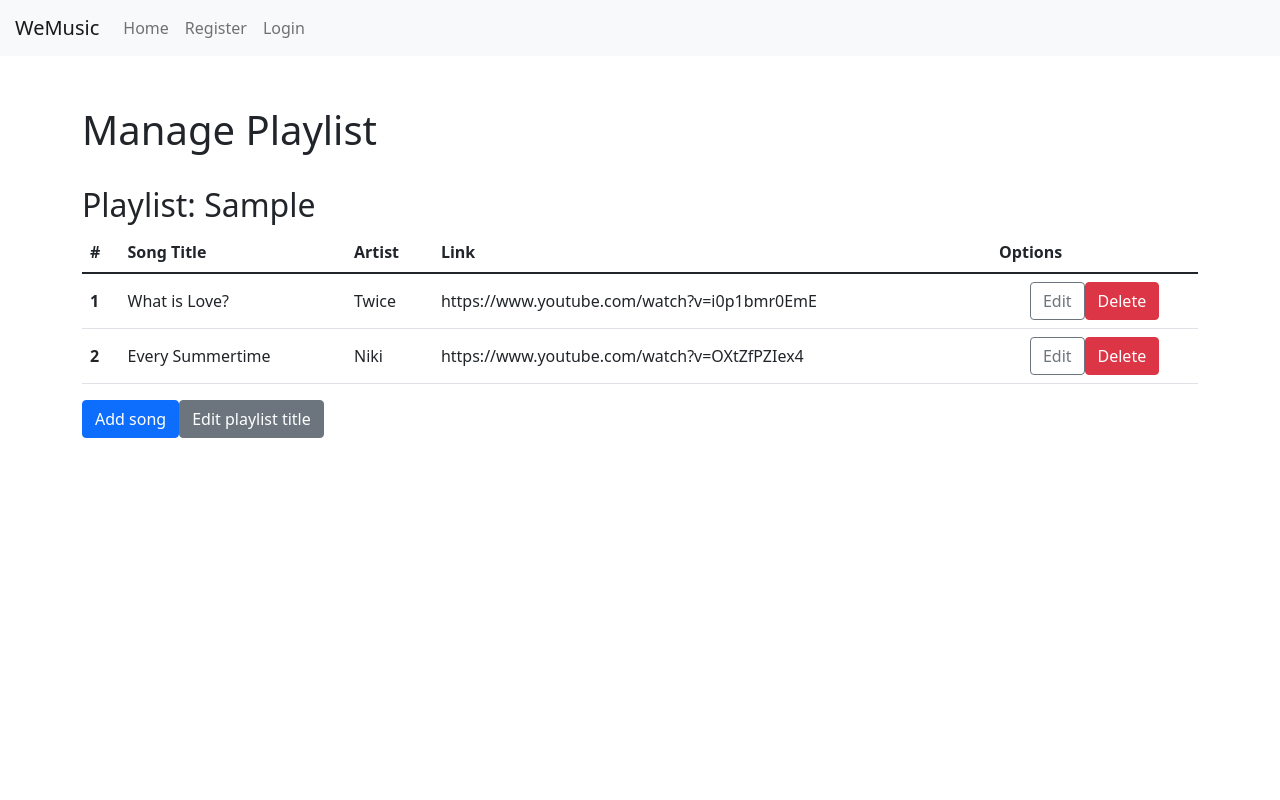
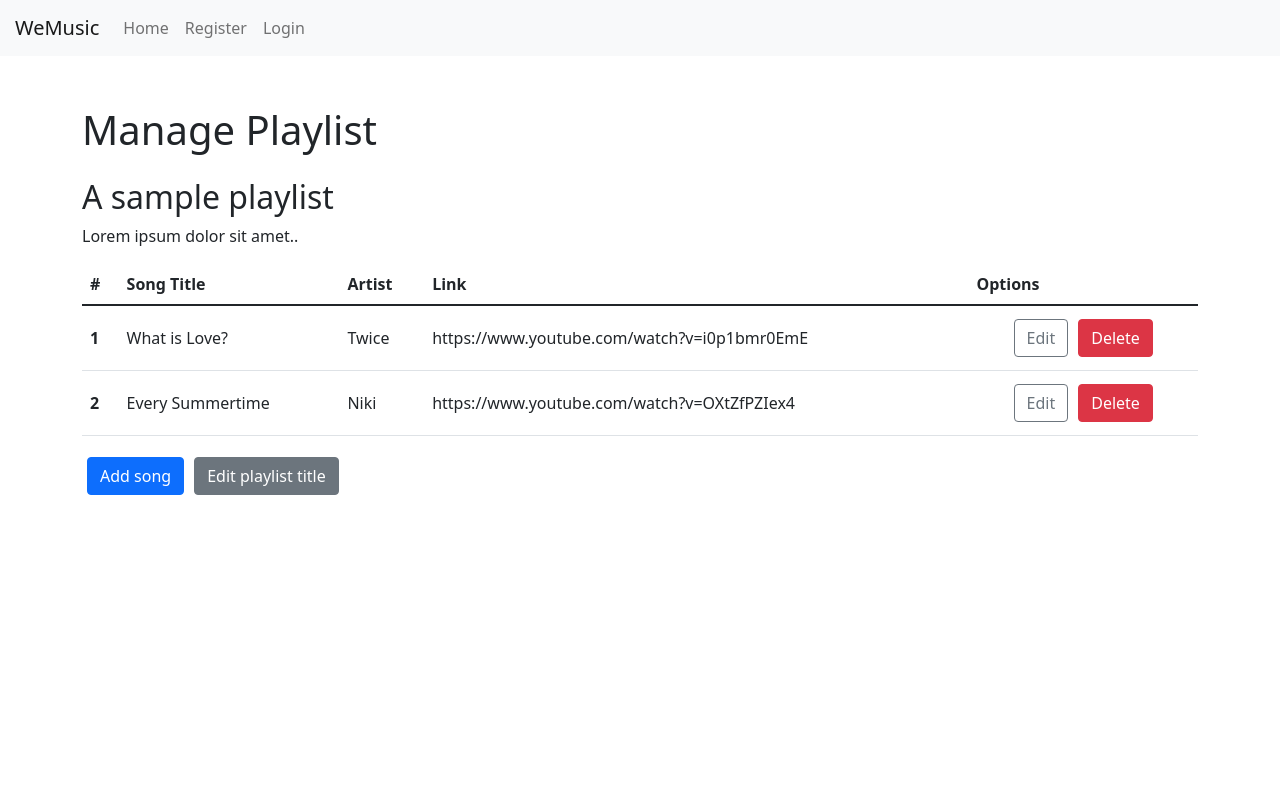
Before and after one commit to runbox13/websocket, a React (Create React App) app: page /manage-playlist in a window 1280 px wide. Shown: the top 800 px of the page. Built offline with nearby package versions, Linux system fonts and the light colour scheme; no server answers.

Commit message:
fix build, modify playlist object to include title and description

```diff
--- a/src/index.css
+++ b/src/index.css
@@ -77,3 +77,7 @@ table.manage-rooms .btn {
 .code-link:hover {
   text-decoration: underline;
 }
+
+.btn {
+  margin: 5px;
+}
--- a/src/page/user/manage-playlist.js
+++ b/src/page/user/manage-playlist.js
@@ -1,43 +1,49 @@
 import React from 'react'
 import { connect } from 'react-redux'
-//import api from "../../api/playlist.js"
 import axios from 'axios';
-import playlist from '../../api/playlist';
 
 class ManagePlaylist extends React.Component {
     constructor() {
         super()
         this.state = {
             //isLoaded: false,
-            playlist: [
+            playlist: {
+                title: "A sample playlist",
+                description: "Lorem ipsum dolor sit amet..",
+                tracks: [
                     {
-                    "id":"1",
-                    "song_title":"What is Love?",
-                    "artist":"Twice",
-                    "link":"https://www.youtube.com/watch?v=i0p1bmr0EmE"
+                        "id": 1,
+                        "song_title": "What is Love?",
+                        "artist": "Twice",
+                        "link": "https://www.youtube.com/watch?v=i0p1bmr0EmE"
                     },
-
                     {
-                    "id":"2",
-                    "song_title":"Every Summertime",
-                    "artist":"Niki",
-                    "link":"https://www.youtube.com/watch?v=OXtZfPZIex4"
+                        "id": 2,
+                        "song_title": "Every Summertime",
+                        "artist": "Niki",
+                        "link": "https://www.youtube.com/watch?v=OXtZfPZIex4"
                     }
                 ]
             }
         }
+    }
 
     componentDidMount() {
-        axios.get(this.props.api + 'song/' + this.props.user.id)
+        // Fetch playlist data and pass into empty state
+        axios.get(this.props.api + 'playlist', {
+        })
             .then((response) => {
+                console.log(response.data)
                 this.setState({
-                    isLoaded: true,
-                    playlist: response.data
+                    song_title: response.data.song_title,
+                    artist: response.data.artist,
+                    link: response.data.link,
                 })
-            }).catch(error => {
+            })
+            .catch((error) => {
                 alert(error)
-                console.log(error)
-            });
+                console.log(error);
+            })
     }
 
     handleDelete(id, index) {
@@ -62,34 +68,16 @@ class ManagePlaylist extends React.Component {
         this.props.history.push(path)
     }
 
-    // Retrieve playlist contents
-    fetchPlaylist() {
-        // Fetch playlist data and pass into empty state
-        axios.get('http://localhost:5000/playlist', {
-        })
-            .then((response) => {
-                console.log(response.data)
-                this.setState({
-                    song_title: response.data.song_title,
-                    artist: response.data.artist,
-                    link: response.data.link,
-                })
-            })
-            .catch((error) => {
-                alert(error)
-                console.log(error);
-            })
-    }
-
     render() {
         return (
             <div className="container main" >
-                <h1>Manage Playlist</h1>
-                <br></br>
-                <h2>Playlist: Sample</h2>
+                <h1 className="mb-4">Manage Playlist</h1>
 
-                <div class="align-middle">
-                <table class="table table-striped" class="table table-responsive">
+                <h2>{this.state.playlist.title}</h2>
+                <p>{this.state.playlist.description}</p>
+
+                <div className="align-middle">
+                <table className="table table-responsive">
                     <thead>
                         <tr>
                             <th scope="col-auto">#</th>
@@ -101,17 +89,17 @@ class ManagePlaylist extends React.Component {
                     </thead>
 
                     <tbody>
-                    {this.state.playlist.map((playlist, i) => (
-                        <tr className="align-middle" key={playlist.id}>
+                    {this.state.playlist.tracks.map((track, i) => (
+                        <tr className="align-middle" key={track.id}>
                             <th scope="row">{ i + 1 }</th>
-                            <td className="align-middle">{playlist.song_title}</td>
-                            <td className="align-middle">{playlist.artist}</td>
-                            <td className="align-middle">{playlist.link}</td>
-                            <td className="align-middle" className="text-center">
+                            <td className="align-middle">{track.song_title}</td>
+                            <td className="align-middle">{track.artist}</td>
+                            <td className="align-middle">{track.link}</td>
+                            <td className="align-middle text-center">
                                 <button type="button" className="btn btn-outline-secondary"
-                                    onClick={() => this.handleEdit(playlist.id)}>Edit</button>
+                                    onClick={() => this.handleEdit(track.id)}>Edit</button>
                                 <button type="button" className="btn btn-danger"
-                                    onClick={() => this.handleDelete(playlist.id, i)}>Delete</button>
+                                    onClick={() => this.handleDelete(track.id, i)}>Delete</button>
                             </td>
                         </tr>
                     ))}
```
Also changed, not shown: src/page/user/playlist-add.js (+1 -8 lines), src/page/user/playlist-update.js (+1 -8 lines). Lines whose indentation alone changed are shown as unchanged.
